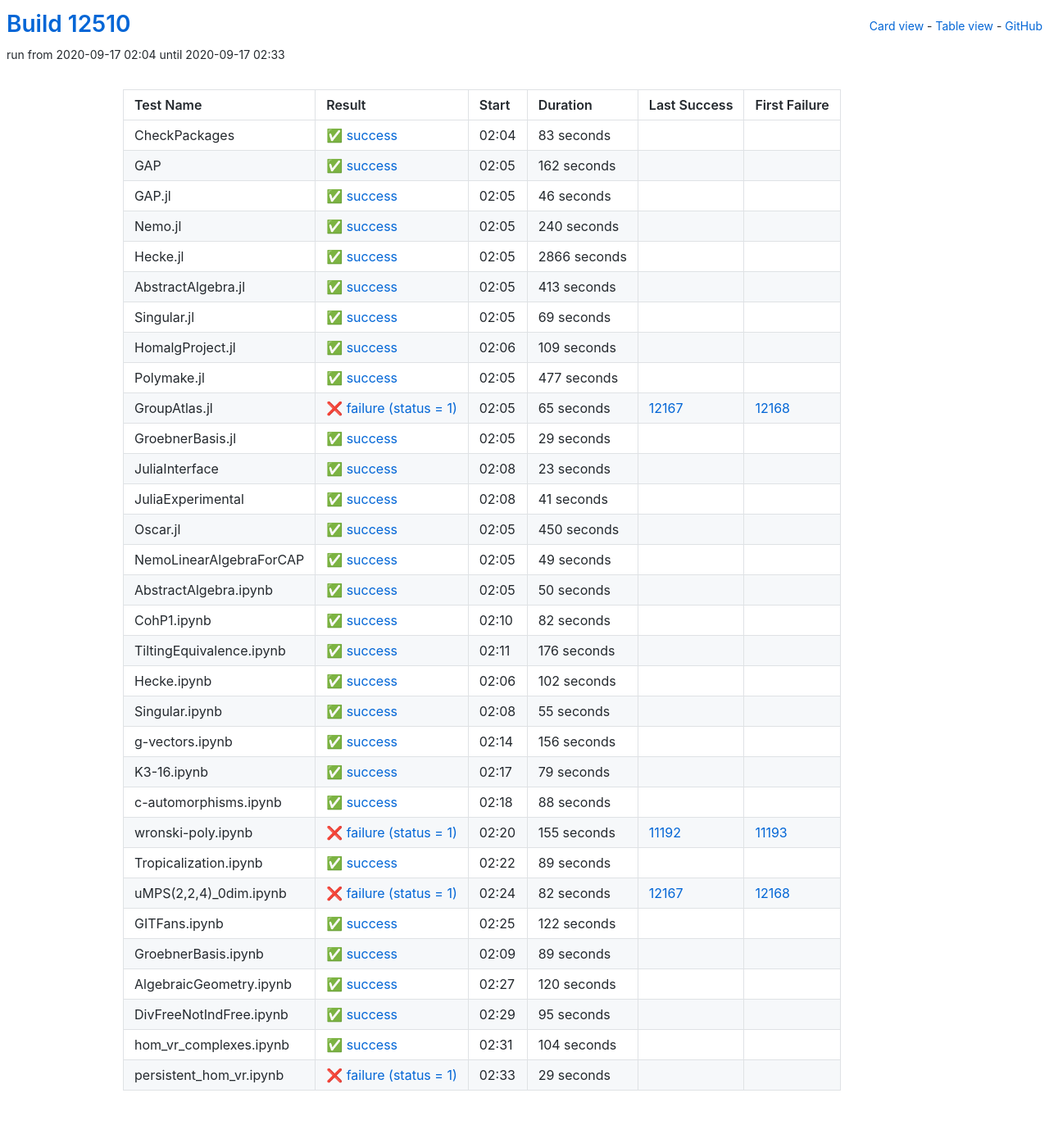
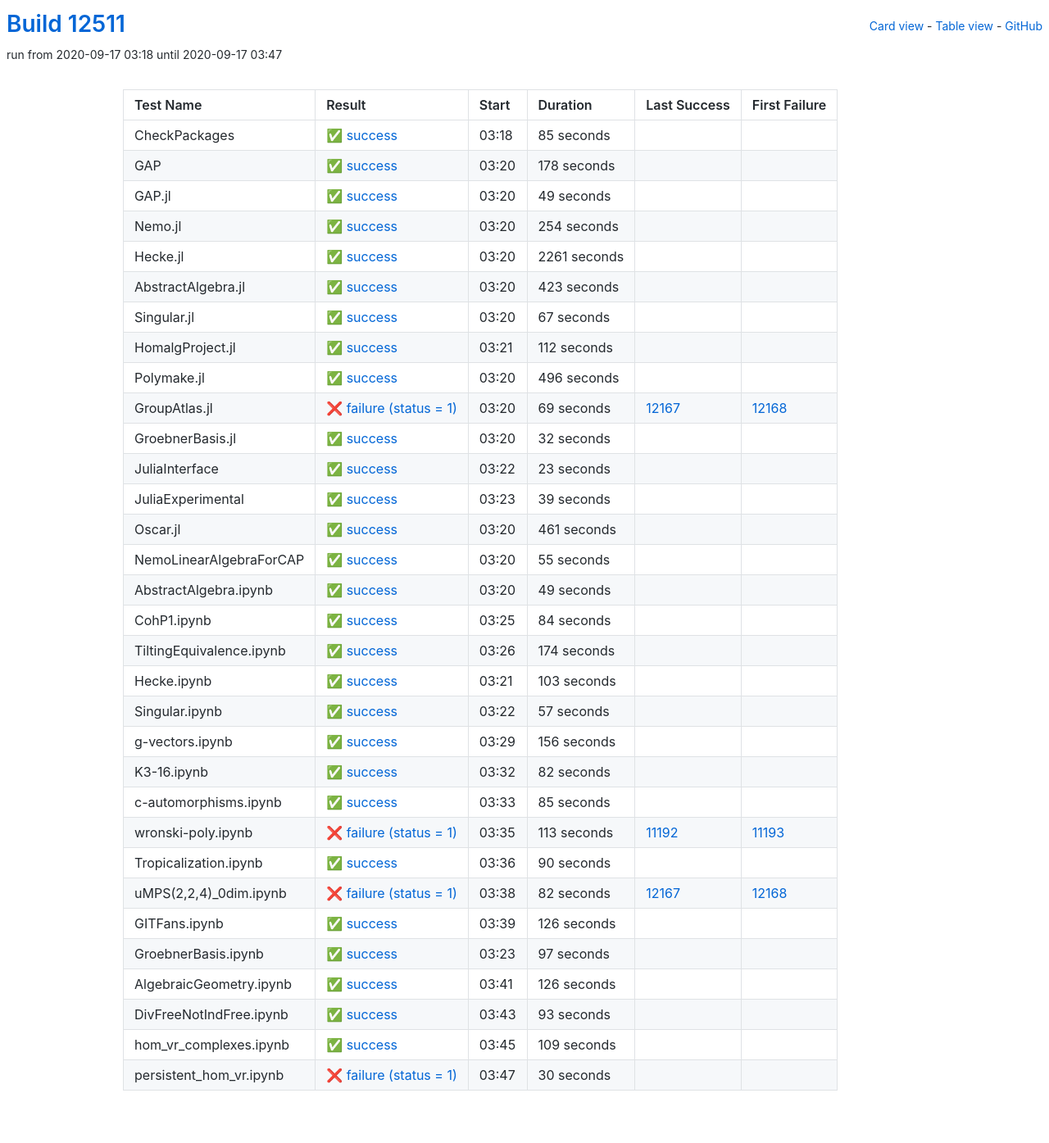
Before and after one commit to oscar-system/oscar-ci-status, a Jekyll site: the page built from table.html, in a window 1280 px wide. Shown: the whole page at 82% size. Built offline with Jekyll 4.4.1, drawn with Linux system fonts in a browser that asks for light colours.

Commit message:
Build #12511

```diff
--- a/_data/ci.yml
+++ b/_data/ci.yml
@@ -1,6 +1,6 @@
 ---
-build: 12510
-build_url: https://oscarci.mathematik.uni-kl.de/job/oscar/12510/
+build: 12511
+build_url: https://oscarci.mathematik.uni-kl.de/job/oscar/12511/
 job: oscar
 organization: oscar-system
 repo: oscar-ci-status
@@ -8,140 +8,140 @@
 tests:
 - name: CheckPackages
   id: checkpackages
-  log: https://oscarci.mathematik.uni-kl.de/job/oscar/12510/artifact/logs/build-12510/CheckPackages.log
-  start: 2020-09-17 02:04
+  log: https://oscarci.mathematik.uni-kl.de/job/oscar/12511/artifact/logs/build-12511/CheckPackages.log
+  start: 2020-09-17 03:18
   success: true
   exitcode: 0
   status: success
-  duration: 83
+  duration: 85
   last_success: false
   last_success_url:
   first_failure: false
   first_failure_url:
 - name: GAP
   id: gap
-  log: https://oscarci.mathematik.uni-kl.de/job/oscar/12510/artifact/logs/build-12510/GAP.log
-  start: 2020-09-17 02:05
+  log: https://oscarci.mathematik.uni-kl.de/job/oscar/12511/artifact/logs/build-12511/GAP.log
+  start: 2020-09-17 03:20
   success: true
   exitcode: 0
   status: success
-  duration: 162
+  duration: 178
   last_success: false
   last_success_url:
   first_failure: false
   first_failure_url:
 - name: GAP.jl
   id: gap-jl
-  log: https://oscarci.mathematik.uni-kl.de/job/oscar/12510/artifact/logs/build-12510/GAP.jl.log
-  start: 2020-09-17 02:05
+  log: https://oscarci.mathematik.uni-kl.de/job/oscar/12511/artifact/logs/build-12511/GAP.jl.log
+  start: 2020-09-17 03:20
   success: true
   exitcode: 0
   status: success
-  duration: 46
+  duration: 49
   last_success: false
   last_success_url:
   first_failure: false
   first_failure_url:
 - name: Nemo.jl
   id: nemo-jl
-  log: https://oscarci.mathematik.uni-kl.de/job/oscar/12510/artifact/logs/build-12510/Nemo.jl.log
-  start: 2020-09-17 02:05
+  log: https://oscarci.mathematik.uni-kl.de/job/oscar/12511/artifact/logs/build-12511/Nemo.jl.log
+  start: 2020-09-17 03:20
   success: true
   exitcode: 0
   status: success
-  duration: 240
+  duration: 254
   last_success: false
   last_success_url:
   first_failure: false
   first_failure_url:
 - name: Hecke.jl
   id: hecke-jl
-  log: https://oscarci.mathematik.uni-kl.de/job/oscar/12510/artifact/logs/build-12510/Hecke.jl.log
-  start: 2020-09-17 02:05
+  log: https://oscarci.mathematik.uni-kl.de/job/oscar/12511/artifact/logs/build-12511/Hecke.jl.log
+  start: 2020-09-17 03:20
   success: true
   exitcode: 0
   status: success
-  duration: 2866
+  duration: 2261
   last_success: false
   last_success_url:
   first_failure: false
   first_failure_url:
 - name: AbstractAlgebra.jl
   id: abstractalgebra-jl
-  log: https://oscarci.mathematik.uni-kl.de/job/oscar/12510/artifact/logs/build-12510/AbstractAlgebra.jl.log
-  start: 2020-09-17 02:05
+  log: https://oscarci.mathematik.uni-kl.de/job/oscar/12511/artifact/logs/build-12511/AbstractAlgebra.jl.log
+  start: 2020-09-17 03:20
   success: true
   exitcode: 0
   status: success
-  duration: 413
+  duration: 423
   last_success: false
   last_success_url:
   first_failure: false
   first_failure_url:
 - name: Singular.jl
   id: singular-jl
-  log: https://oscarci.mathematik.uni-kl.de/job/oscar/12510/artifact/logs/build-12510/Singular.jl.log
-  start: 2020-09-17 02:05
+  log: https://oscarci.mathematik.uni-kl.de/job/oscar/12511/artifact/logs/build-12511/Singular.jl.log
+  start: 2020-09-17 03:20
   success: true
   exitcode: 0
   status: success
-  duration: 69
+  duration: 67
   last_success: false
   last_success_url:
   first_failure: false
   first_failure_url:
 - name: HomalgProject.jl
   id: homalgproject-jl
-  log: https://oscarci.mathematik.uni-kl.de/job/oscar/12510/artifact/logs/build-12510/HomalgProject.jl.log
-  start: 2020-09-17 02:06
+  log: https://oscarci.mathematik.uni-kl.de/job/oscar/12511/artifact/logs/build-12511/HomalgProject.jl.log
+  start: 2020-09-17 03:21
   success: true
   exitcode: 0
   status: success
-  duration: 109
+  duration: 112
   last_success: false
   last_success_url:
   first_failure: false
   first_failure_url:
 - name: Polymake.jl
   id: polymake-jl
-  log: https://oscarci.mathematik.uni-kl.de/job/oscar/12510/artifact/logs/build-12510/Polymake.jl.log
-  start: 2020-09-17 02:05
+  log: https://oscarci.mathematik.uni-kl.de/job/oscar/12511/artifact/logs/build-12511/Polymake.jl.log
+  start: 2020-09-17 03:20
   success: true
   exitcode: 0
   status: success
-  duration: 477
+  duration: 496
   last_success: false
   last_success_url:
   first_failure: false
   first_failure_url:
 - name: GroupAtlas.jl
   id: groupatlas-jl
-  log: https://oscarci.mathematik.uni-kl.de/job/oscar/12510/artifact/logs/build-12510/GroupAtlas.jl.log
-  start: 2020-09-17 02:05
+  log: https://oscarci.mathematik.uni-kl.de/job/oscar/12511/artifact/logs/build-12511/GroupAtlas.jl.log
+  start: 2020-09-17 03:20
   success: false
   exitcode: 1
   status: failure
-  duration: 65
+  duration: 69
   last_success: 12167
   last_success_url: https://oscarci.mathematik.uni-kl.de/job/oscar/12167/
   first_failure: 12168
   first_failure_url: https://oscarci.mathematik.uni-kl.de/job/oscar/12168/
 - name: GroebnerBasis.jl
   id: groebnerbasis-jl
-  log: https://oscarci.mathematik.uni-kl.de/job/oscar/12510/artifact/logs/build-12510/GroebnerBasis.jl.log
-  start: 2020-09-17 02:05
+  log: https://oscarci.mathematik.uni-kl.de/job/oscar/12511/artifact/logs/build-12511/GroebnerBasis.jl.log
+  start: 2020-09-17 03:20
   success: true
   exitcode: 0
   status: success
-  duration: 29
+  duration: 32
   last_success: false
   last_success_url:
   first_failure: false
   first_failure_url:
 - name: JuliaInterface
   id: juliainterface
-  log: https://oscarci.mathematik.uni-kl.de/job/oscar/12510/artifact/logs/build-12510/JuliaInterface.log
-  start: 2020-09-17 02:08
+  log: https://oscarci.mathematik.uni-kl.de/job/oscar/12511/artifact/logs/build-12511/JuliaInterface.log
+  start: 2020-09-17 03:22
   success: true
   exitcode: 0
   status: success
@@ -152,32 +152,44 @@
   first_failure_url:
 - name: JuliaExperimental
   id: juliaexperimental
-  log: https://oscarci.mathematik.uni-kl.de/job/oscar/12510/artifact/logs/build-12510/JuliaExperimental.log
-  start: 2020-09-17 02:08
+  log: https://oscarci.mathematik.uni-kl.de/job/oscar/12511/artifact/logs/build-12511/JuliaExperimental.log
+  start: 2020-09-17 03:23
   success: true
   exitcode: 0
   status: success
-  duration: 41
+  duration: 39
   last_success: false
   last_success_url:
   first_failure: false
   first_failure_url:
 - name: Oscar.jl
   id: oscar-jl
-  log: https://oscarci.mathematik.uni-kl.de/job/oscar/12510/artifact/logs/build-12510/Oscar.jl.log
-  start: 2020-09-17 02:05
+  log: https://oscarci.mathematik.uni-kl.de/job/oscar/12511/artifact/logs/build-12511/Oscar.jl.log
+  start: 2020-09-17 03:20
   success: true
   exitcode: 0
   status: success
-  duration: 450
+  duration: 461
   last_success: false
   last_success_url:
   first_failure: false
   first_failure_url:
 - name: NemoLinearAlgebraForCAP
   id: nemolinearalgebraforcap
-  log: https://oscarci.mathematik.uni-kl.de/job/oscar/12510/artifact/logs/build-12510/NemoLinearAlgebraForCAP.log
-  start: 2020-09-17 02:05
+  log: https://oscarci.mathematik.uni-kl.de/job/oscar/12511/artifact/logs/build-12511/NemoLinearAlgebraForCAP.log
+  start: 2020-09-17 03:20
+  success: true
+  exitcode: 0
+  status: success
+  duration: 55
+  last_success: false
+  last_success_url:
+  first_failure: false
+  first_failure_url:
+- name: AbstractAlgebra.ipynb
+  id: abstractalgebra-ipynb
+  log: https://oscarci.mathematik.uni-kl.de/job/oscar/12511/artifact/logs/build-12511/AbstractAlgebra.ipynb.log
+  start: 2020-09-17 03:20
   success: true
   exitcode: 0
   status: success
@@ -186,70 +198,58 @@
   last_success_url:
   first_failure: false
   first_failure_url:
-- name: AbstractAlgebra.ipynb
-  id: abstractalgebra-ipynb
-  log: https://oscarci.mathematik.uni-kl.de/job/oscar/12510/artifact/logs/build-12510/AbstractAlgebra.ipynb.log
-  start: 2020-09-17 02:05
+- name: CohP1.ipynb
+  id: cohp1-ipynb
+  log: https://oscarci.mathematik.uni-kl.de/job/oscar/12511/artifact/logs/build-12511/CohP1.ipynb.log
+  start: 2020-09-17 03:25
   success: true
   exitcode: 0
   status: success
-  duration: 50
-  last_success: false
-  last_success_url:
-  first_failure: false
-  first_failure_url:
-- name: CohP1.ipynb
-  id: cohp1-ipynb
-  log: https://oscarci.mathematik.uni-kl.de/job/oscar/12510/artifact/logs/build-12510/CohP1.ipynb.log
-  start: 2020-09-17 02:10
-  success: true
-  exitcode: 0
-  status: success
-  duration: 82
+  duration: 84
   last_success: false
   last_success_url:
   first_failure: false
   first_failure_url:
 - name: TiltingEquivalence.ipynb
   id: tiltingequivalence-ipynb
-  log: https://oscarci.mathematik.uni-kl.de/job/oscar/12510/artifact/logs/build-12510/TiltingEquivalence.ipynb.log
-  start: 2020-09-17 02:11
+  log: https://oscarci.mathematik.uni-kl.de/job/oscar/12511/artifact/logs/build-12511/TiltingEquivalence.ipynb.log
+  start: 2020-09-17 03:26
   success: true
   exitcode: 0
   status: success
-  duration: 176
+  duration: 174
   last_success: false
   last_success_url:
   first_failure: false
   first_failure_url:
 - name: Hecke.ipynb
   id: hecke-ipynb
-  log: https://oscarci.mathematik.uni-kl.de/job/oscar/12510/artifact/logs/build-12510/Hecke.ipynb.log
-  start: 2020-09-17 02:06
+  log: https://oscarci.mathematik.uni-kl.de/job/oscar/12511/artifact/logs/build-12511/Hecke.ipynb.log
+  start: 2020-09-17 03:21
   success: true
   exitcode: 0
   status: success
-  duration: 102
+  duration: 103
   last_success: false
   last_success_url:
   first_failure: false
   first_failure_url:
 - name: Singular.ipynb
   id: singular-ipynb
-  log: https://oscarci.mathematik.uni-kl.de/job/oscar/12510/artifact/logs/build-12510/Singular.ipynb.log
-  start: 2020-09-17 02:08
+  log: https://oscarci.mathematik.uni-kl.de/job/oscar/12511/artifact/logs/build-12511/Singular.ipynb.log
+  start: 2020-09-17 03:22
   success: true
   exitcode: 0
   status: success
-  duration: 55
+  duration: 57
   last_success: false
   last_success_url:
   first_failure: false
   first_failure_url:
 - name: g-vectors.ipynb
   id: g-vectors-ipynb
-  log: https://oscarci.mathematik.uni-kl.de/job/oscar/12510/artifact/logs/build-12510/g-vectors.ipynb.log
-  start: 2020-09-17 02:14
+  log: https://oscarci.mathematik.uni-kl.de/job/oscar/12511/artifact/logs/build-12511/g-vectors.ipynb.log
+  start: 2020-09-17 03:29
   success: true
   exitcode: 0
   status: success
@@ -260,56 +260,56 @@
   first_failure_url:
 - name: K3-16.ipynb
   id: k3-16-ipynb
-  log: https://oscarci.mathematik.uni-kl.de/job/oscar/12510/artifact/logs/build-12510/K3-16.ipynb.log
-  start: 2020-09-17 02:17
+  log: https://oscarci.mathematik.uni-kl.de/job/oscar/12511/artifact/logs/build-12511/K3-16.ipynb.log
+  start: 2020-09-17 03:32
   success: true
   exitcode: 0
   status: success
-  duration: 79
+  duration: 82
   last_success: false
   last_success_url:
   first_failure: false
   first_failure_url:
 - name: c-automorphisms.ipynb
   id: c-automorphisms-ipynb
-  log: https://oscarci.mathematik.uni-kl.de/job/oscar/12510/artifact/logs/build-12510/c-automorphisms.ipynb.log
-  start: 2020-09-17 02:18
+  log: https://oscarci.mathematik.uni-kl.de/job/oscar/12511/artifact/logs/build-12511/c-automorphisms.ipynb.log
+  start: 2020-09-17 03:33
   success: true
   exitcode: 0
   status: success
-  duration: 88
+  duration: 85
   last_success: false
   last_success_url:
   first_failure: false
   first_failure_url:
 - name: wronski-poly.ipynb
   id: wronski-poly-ipynb
-  log: https://oscarci.mathematik.uni-kl.de/job/oscar/12510/artifact/logs/build-12510/wronski-poly.ipynb.log
-  start: 2020-09-17 02:20
+  log: https://oscarci.mathematik.uni-kl.de/job/oscar/12511/artifact/logs/build-12511/wronski-poly.ipynb.log
+  start: 2020-09-17 03:35
   success: false
   exitcode: 1
   status: failure
-  duration: 155
+  duration: 113
   last_success: 11192
   last_success_url: https://oscarci.mathematik.uni-kl.de/job/oscar/11192/
   first_failure: 11193
   first_failure_url: https://oscarci.mathematik.uni-kl.de/job/oscar/11193/
 - name: Tropicalization.ipynb
   id: tropicalization-ipynb
-  log: https://oscarci.mathematik.uni-kl.de/job/oscar/12510/artifact/logs/build-12510/Tropicalization.ipynb.log
-  start: 2020-09-17 02:22
+  log: https://oscarci.mathematik.uni-kl.de/job/oscar/12511/artifact/logs/build-12511/Tropicalization.ipynb.log
+  start: 2020-09-17 03:36
   success: true
   exitcode: 0
   status: success
-  duration: 89
+  duration: 90
   last_success: false
   last_success_url:
   first_failure: false
   first_failure_url:
 - name: uMPS(2,2,4)_0dim.ipynb
   id: umps-2-2-4-0dim-ipynb
-  log: https://oscarci.mathematik.uni-kl.de/job/oscar/12510/artifact/logs/build-12510/uMPS-2-2-4-_0dim.ipynb.log
-  start: 2020-09-17 02:24
+  log: https://oscarci.mathematik.uni-kl.de/job/oscar/12511/artifact/logs/build-12511/uMPS-2-2-4-_0dim.ipynb.log
+  start: 2020-09-17 03:38
   success: false
   exitcode: 1
   status: failure
@@ -320,72 +320,72 @@
   first_failure_url: https://oscarci.mathematik.uni-kl.de/job/oscar/12168/
 - name: GITFans.ipynb
   id: gitfans-ipynb
-  log: https://oscarci.mathematik.uni-kl.de/job/oscar/12510/artifact/logs/build-12510/GITFans.ipynb.log
-  start: 2020-09-17 02:25
+  log: https://oscarci.mathematik.uni-kl.de/job/oscar/12511/artifact/logs/build-12511/GITFans.ipynb.log
+  start: 2020-09-17 03:39
   success: true
   exitcode: 0
   status: success
-  duration: 122
+  duration: 126
   last_success: false
   last_success_url:
   first_failure: false
   first_failure_url:
 - name: GroebnerBasis.ipynb
   id: groebnerbasis-ipynb
-  log: https://oscarci.mathematik.uni-kl.de/job/oscar/12510/artifact/logs/build-12510/GroebnerBasis.ipynb.log
-  start: 2020-09-17 02:09
+  log: https://oscarci.mathematik.uni-kl.de/job/oscar/12511/artifact/logs/build-12511/GroebnerBasis.ipynb.log
+  start: 2020-09-17 03:23
   success: true
   exitcode: 0
   status: success
-  duration: 89
+  duration: 97
   last_success: false
   last_success_url:
   first_failure: false
   first_failure_url:
 - name: AlgebraicGeometry.ipynb
   id: algebraicgeometry-ipynb
-  log: https://oscarci.mathematik.uni-kl.de/job/oscar/12510/artifact/logs/build-12510/AlgebraicGeometry.ipynb.log
-  start: 2020-09-17 02:27
+  log: https://oscarci.mathematik.uni-kl.de/job/oscar/12511/artifact/logs/build-12511/AlgebraicGeometry.ipynb.log
+  start: 2020-09-17 03:41
   success: true
   exitcode: 0
   status: success
-  duration: 120
+  duration: 126
   last_success: false
   last_success_url:
   first_failure: false
   first_failure_url:
 - name: DivFreeNotIndFree.ipynb
   id: divfreenotindfree-ipynb
-  log: https://oscarci.mathematik.uni-kl.de/job/oscar/12510/artifact/logs/build-12510/DivFreeNotIndFree.ipynb.log
-  start: 2020-09-17 02:29
+  log: https://oscarci.mathematik.uni-kl.de/job/oscar/12511/artifact/logs/build-12511/DivFreeNotIndFree.ipynb.log
+  start: 2020-09-17 03:43
   success: true
   exitcode: 0
   status: success
-  duration: 95
+  duration: 93
   last_success: false
   last_success_url:
   first_failure: false
   first_failure_url:
 - name: hom_vr_complexes.ipynb
   id: hom-vr-complexes-ipynb
-  log: https://oscarci.mathematik.uni-kl.de/job/oscar/12510/artifact/logs/build-12510/hom_vr_complexes.ipynb.log
-  start: 2020-09-17 02:31
+  log: https://oscarci.mathematik.uni-kl.de/job/oscar/12511/artifact/logs/build-12511/hom_vr_complexes.ipynb.log
+  start: 2020-09-17 03:45
   success: true
   exitcode: 0
   status: success
-  duration: 104
+  duration: 109
   last_success: false
   last_success_url:
   first_failure: false
   first_failure_url:
 - name: persistent_hom_vr.ipynb
   id: persistent-hom-vr-ipynb
-  log: https://oscarci.mathematik.uni-kl.de/job/oscar/12510/artifact/logs/build-12510/persistent_hom_vr.ipynb.log
-  start: 2020-09-17 02:33
+  log: https://oscarci.mathematik.uni-kl.de/job/oscar/12511/artifact/logs/build-12511/persistent_hom_vr.ipynb.log
+  start: 2020-09-17 03:47
   success: false
   exitcode: 1
   status: failure
-  duration: 29
+  duration: 30
   last_success: false
   last_success_url:
   first_failure: false
```
Also changed, not shown: README.md.
